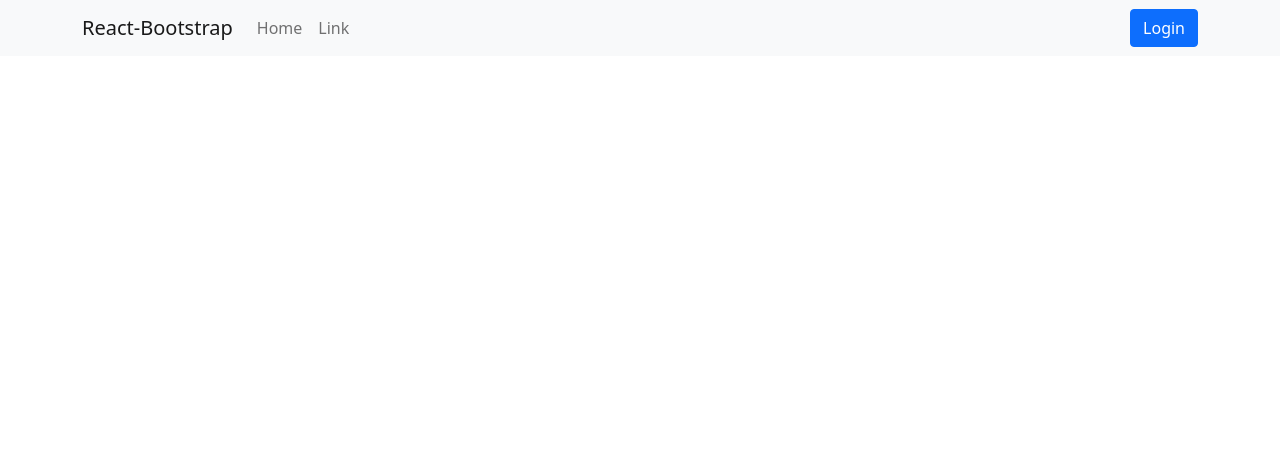
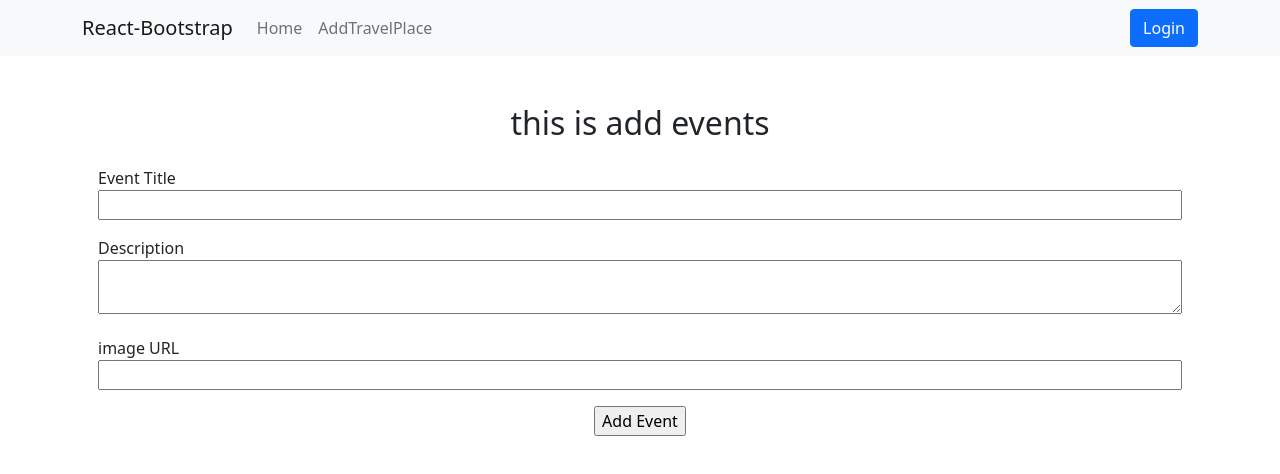
Before and after one commit to MmrMahfuj/skywalker-client-11, a React (Create React App) app: page /addTravelPlace in a window 1280 px wide. Shown: the top 474 px of the page. Built offline with nearby package versions, Linux system fonts and the light colour scheme; no server answers.

Commit message:
start server site

```diff
--- a/package.json
+++ b/package.json
@@ -6,11 +6,13 @@
     "@testing-library/jest-dom": "^5.14.1",
     "@testing-library/react": "^11.2.7",
     "@testing-library/user-event": "^12.8.3",
+    "axios": "^0.24.0",
     "bootstrap": "^5.1.3",
     "firebase": "^9.1.3",
     "react": "^17.0.2",
     "react-bootstrap": "^2.0.0",
     "react-dom": "^17.0.2",
+    "react-hook-form": "^7.18.0",
     "react-router-dom": "^5.3.0",
     "react-scripts": "4.0.3",
     "web-vitals": "^1.1.2"
--- a/src/App.js
+++ b/src/App.js
@@ -5,6 +5,7 @@ import Home from './components/Home/Home';
 import AuthProvider from './contexts/AuthProvider';
 import Login from './components/LoginRegister/Login/Login';
 import Register from './components/LoginRegister/Register/Register';
+import AddTravelPlace from './components/AddTravelPlace/AddTravelPlace';
 
 function App() {
   return (
@@ -18,6 +19,9 @@ function App() {
             </Route>
             <Route path="/home">
               <Home></Home>
+            </Route>
+            <Route path="/addTravelPlace">
+              <AddTravelPlace></AddTravelPlace>
             </Route>
             <Route path="/login">
               <Login></Login>
--- /dev/null
+++ b/src/components/AddTravelPlace/AddTravelPlace.js
@@ -0,0 +1,46 @@
+import React from 'react';
+import axios from 'axios';
+import { useForm } from "react-hook-form";
+import { Container } from 'react-bootstrap';
+
+const AddTravelPlace = () => {
+    const { register, handleSubmit, reset } = useForm();
+    const onSubmit = data => {
+
+        axios.post('https://sheltered-fjord-49130.herokuapp.com/travelPlaces', data)
+            .then(res => {
+                if (res.data.insertedId) {
+                    alert('added successfully');
+                    reset()
+
+                }
+            })
+    };
+    return (
+        <div>
+            <Container>
+                <div className="mx-auto bg-white mt-5 rounded">
+                    <h2>this is add events</h2>
+                    <form onSubmit={handleSubmit(onSubmit)}>
+                        <div className="p-3">
+
+                            <label className="d-flex justify-content-start">Event Title</label>
+                            <input className="w-100" {...register("title", require)} /><br />
+                            <label className="mt-3 d-flex justify-content-start">Description</label>
+                            <textarea className="w-100" {...register("des",)} />
+                            <br />
+                            <label className="mt-3 d-flex justify-content-start">image URL</label>
+                            <input className="w-100" {...register("img", require)} /><br />
+
+
+                        </div>
+                        <input type="submit" value="Add Event" />
+                    </form>
+                </div>
+            </Container>
+
+        </div>
+    );
+};
+
+export default AddTravelPlace;
--- a/src/components/Header/Header.js
+++ b/src/components/Header/Header.js
@@ -15,7 +15,7 @@ const Header = () => {
                     <Navbar.Collapse id="basic-navbar-nav">
                         <Nav className="me-auto">
                             <Nav.Link as={Link} to="/home">Home</Nav.Link>
-                            <Nav.Link as={Link} to="/home">Link</Nav.Link>
+                            <Nav.Link as={Link} to="/addTravelPlace">AddTravelPlace</Nav.Link>
                         </Nav>
                         <small className="mx-3 custom-name">{user?.displayName}</small>
                         {user?.email ? <Button className="regular-custom-btn" onClick={logOut}>LogOut</Button> :
--- a/src/components/Home/Home.js
+++ b/src/components/Home/Home.js
@@ -1,12 +1,19 @@
 import React from 'react';
+import { useEffect } from 'react';
 import { useState } from 'react';
-import { Carousel, Col, Container, Row } from 'react-bootstrap';
+import { Carousel, Container, Row } from 'react-bootstrap';
 import banner from '../../images/banner.jpg';
 import TravelPlace from '../TravelPlace/TravelPlace';
 import './Home.css';
 
 const Home = () => {
     const [travelPlaces, setTravelPlaces] = useState([]);
+
+    useEffect(() => {
+        fetch('https://sheltered-fjord-49130.herokuapp.com/travelPlaces')
+            .then(res => res.json())
+            .then(data => setTravelPlaces(data))
+    }, [])
     return (
         <>
             <div>
@@ -51,9 +58,12 @@ const Home = () => {
             <Container className="bg-light mt-3">
                 <h2>this is service</h2>
                 <Row>
-                    {/* {
-                        travelPlaces.map(travelPlace => <TravelPlace></TravelPlace>)
-                    } */}
+                    {
+                        travelPlaces.map(travelPlace => <TravelPlace
+                            key={travelPlace._id}
+                            travelPlace={travelPlace}
+                        ></TravelPlace>)
+                    }
                 </Row>
             </Container>
         </>
--- a/src/components/TravelPlace/TravelPlace.js
+++ b/src/components/TravelPlace/TravelPlace.js
@@ -1,16 +1,17 @@
 import React from 'react';
 import { Col } from 'react-bootstrap';
 
-const TravelPlace = () => {
+const TravelPlace = ({ travelPlace }) => {
+    const { title, des, img, _id } = travelPlace
     return (
         <>
             <Col md={4}>
 
-                <img src="https://i.ibb.co/WkKHDjR/babySit.png" className="tour-place-img w-100" alt="" />
+                <img src={img} className="tour-place-img w-100" alt="" />
 
                 <div>
-                    <h3>this is amuk jayga</h3>
-                    <p>Lorem ipsum dolor, sit amet consectetur adipisicing elit. Assumenda, recusandae.</p>
+                    <h3>{title}</h3>
+                    <p>{des}</p>
                     <button>booking now</button>
                 </div>
             </Col>
```
Also changed, not shown: 1 other file (tests, documents, lock files or other folders).
